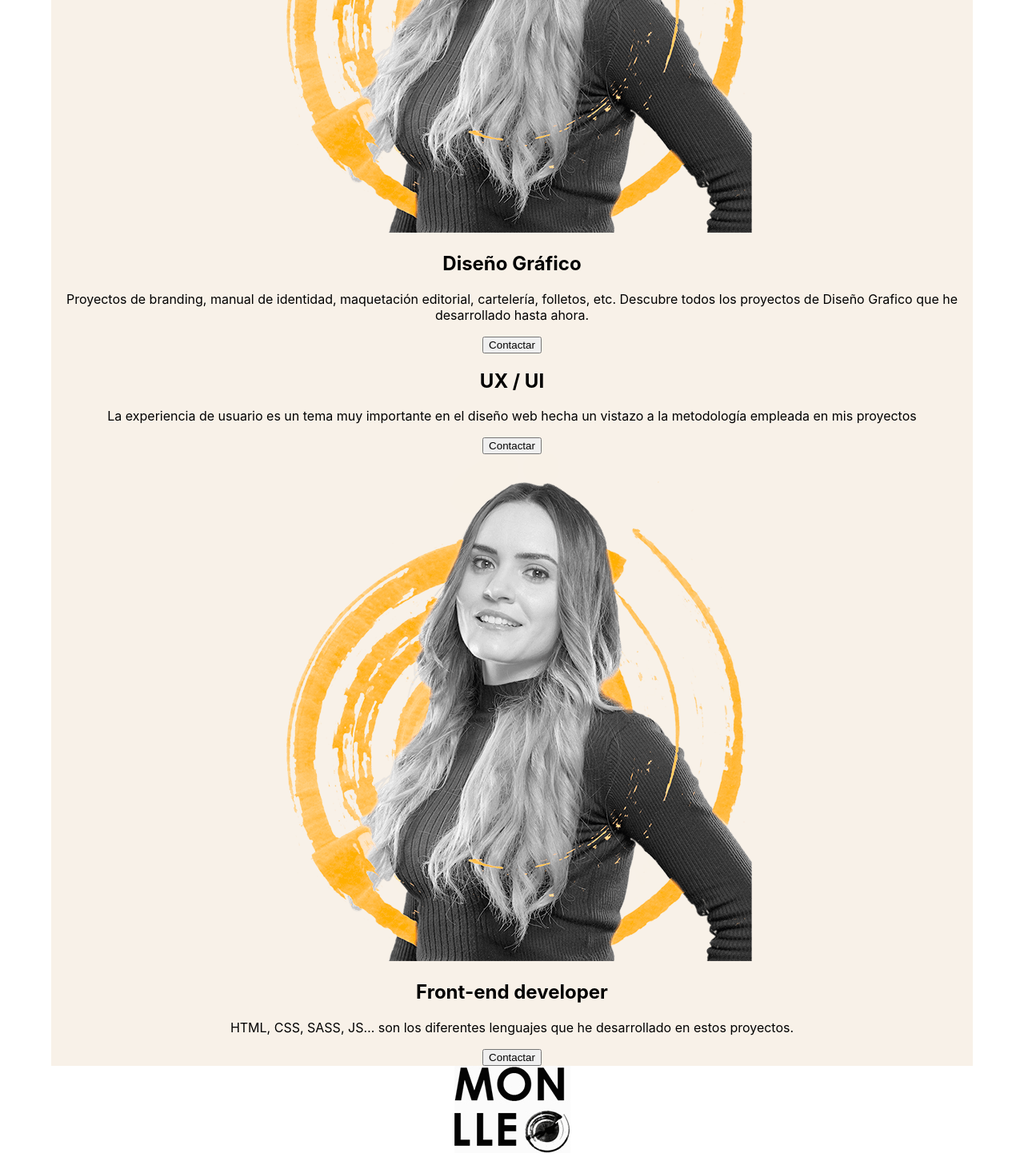
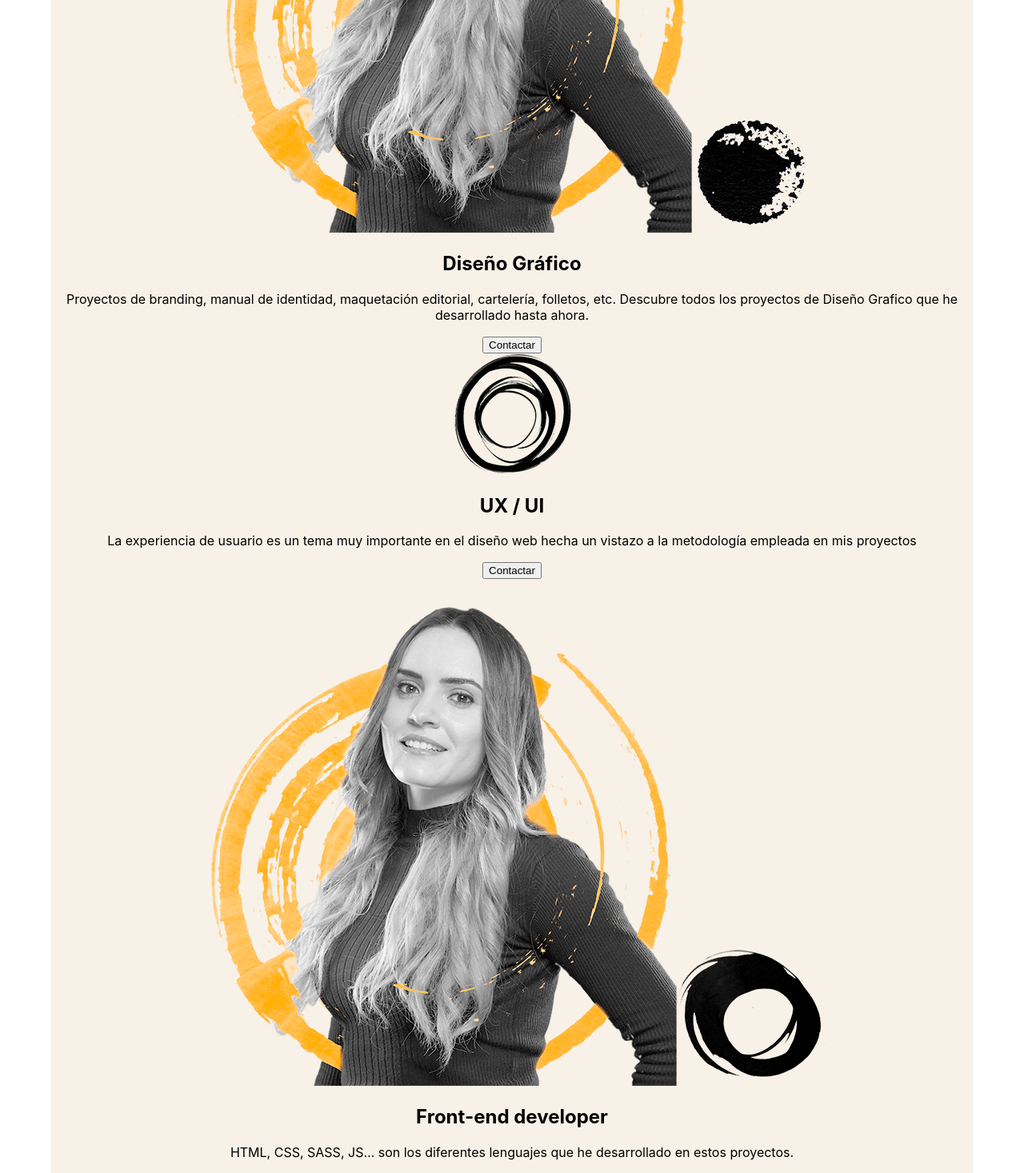
Before and after one commit to IreneMonlleo/Project-Gamma, a React (Create React App) app in the folder react-demo/: page / in a window 1280 px wide. Shown: the part 1680-3147 px from the top of the page at 80% size. Built offline with nearby package versions, Linux system fonts and the light colour scheme.

Commit message:
stain sections home

```diff
--- a/react-demo/src/App.jsx
+++ b/react-demo/src/App.jsx
@@ -1,6 +1,7 @@
 import React, { useEffect } from 'react';
 import { Link, Route, Routes } from 'react-router-dom';
 import './App.css';
+import Front from './page/Front';
 import Grafic from './page/Grafic';
 import Home from './page/Home';
 import Ux from './page/Ux';
@@ -28,7 +29,7 @@ function App() {
         <Route path="/" element={<Home />} />
         <Route path="/grafic" element={<Grafic />}></Route>
         <Route path="/ux" element={<Ux />}></Route>
-        {/* <Route path="/front" element={<Front />}></Route> */}
+        <Route path="/front" element={<Front />}></Route>
         {/* <Route path="/project/:id" element={<Project />} /> */}
       </Routes>
     </div>
--- a/react-demo/src/page/Front.jsx
+++ b/react-demo/src/page/Front.jsx
@@ -1,4 +1,6 @@
-import Header from "../components/Header"
+import Header from "../components/Header";
+import ManchaFront from '../img/ManchaFront.png';
+
 
 
 
@@ -7,7 +9,7 @@ export default  function Front() {
     const description=""
 
     return <div className="Grafico">
-        <Header title="Front-end developer" img="./img/ManchaFront.png" description={description}></Header>
+        <Header title="Front-end Developer" img={ManchaFront} description={description}></Header>
         <main>
 
         </main>
--- a/react-demo/src/page/Grafic.jsx
+++ b/react-demo/src/page/Grafic.jsx
@@ -1,4 +1,3 @@
-import React from "react";
 import Header from "../components/Header";
 import ManchaGrafic from '../img/ManchaGrafic.png';
 
--- a/react-demo/src/page/Home.jsx
+++ b/react-demo/src/page/Home.jsx
@@ -1,10 +1,14 @@
-import React from "react";
 import './Home.css';
+import Footer from "../components/Footer";
+import Card from "../components/Card";
+
 import Mon_lleo from '../img/Mon_lleo.gif';
 import Irene from '../img/IreneMonlleo.png';
 import logohome from '../img/LogoHome.jpg';
-import Footer from "../components/Footer";
-import Card from "../components/Card";
+import StainGrafic from '../img/ManchaGrafic.png';
+import StainUX from '../img/ManchaUx.png';
+import StainFront from '../img/ManchaFront.png';
+
 
 
 
@@ -38,12 +42,15 @@ export default function Home(props) {
            <img className="about" src={Irene} alt="Irene Monlleó"></img>
         </Card>
         <Card title="Diseño Gráfico" description="Proyectos de branding, manual de identidad, maquetación editorial, cartelería, folletos, etc. Descubre todos los proyectos de Diseño Grafico que he desarrollado hasta ahora.">
-           <img className="Diseño" src={Irene} alt="Irene Monlleó"></img>
+          <img className="about" src={Irene} alt="Irene Monlleó"></img>
+          <img className="card__stain" src={StainGrafic} alt="Mancha corporativa"></img>
         </Card>
         <Card title="UX / UI" description="La experiencia de usuario es un tema muy importante en el diseño web hecha un vistazo a la metodología empleada en mis proyectos">
+          <img className="card__stain" src={StainUX} alt="Mancha corporativa"></img>
         </Card>
         <Card title="Front-end developer" description="HTML, CSS, SASS, JS… son los diferentes lenguajes que he desarrollado en estos proyectos.">
            <img className="about" src={Irene} alt="Irene Monlleó"></img>
+           <img className="card__stain" src={StainFront} alt="Mancha corporativa"></img>
         </Card>
 
 
```
